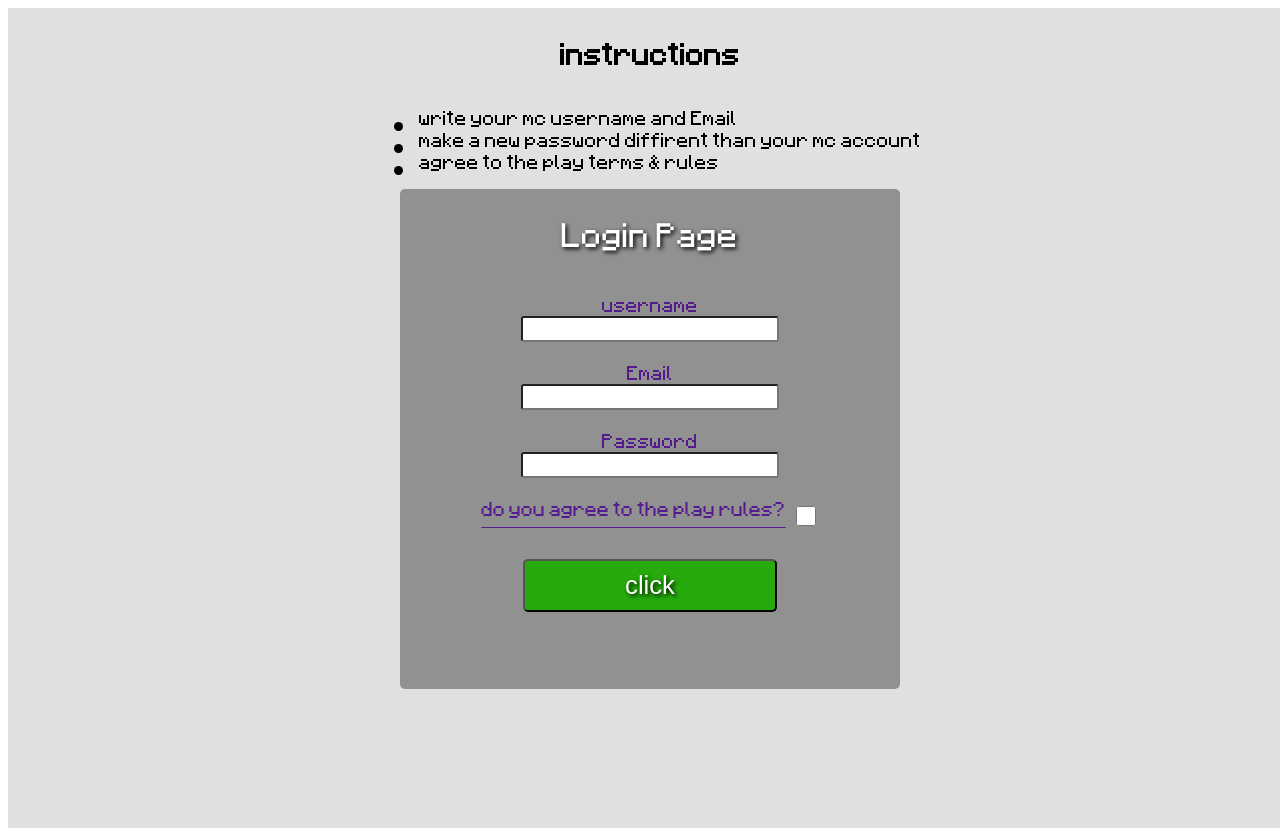
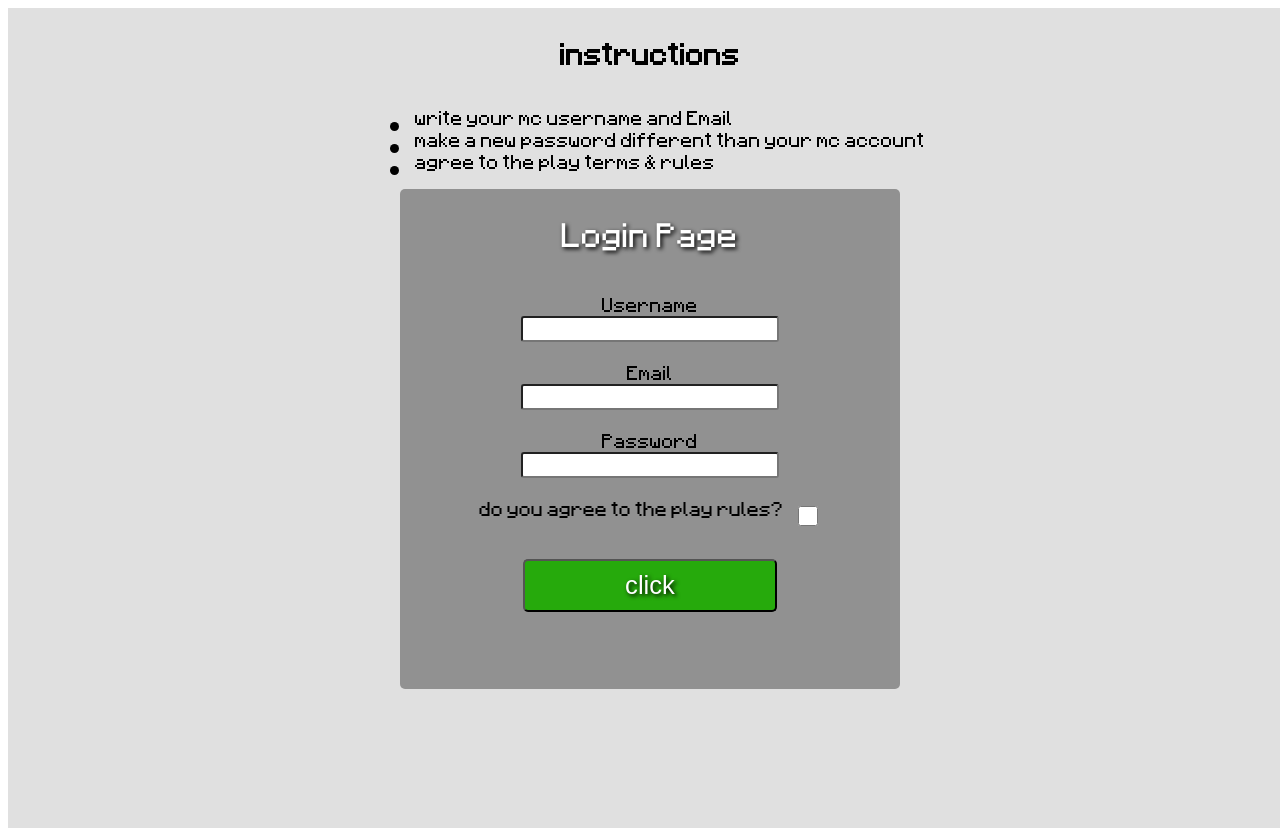
Before and after one commit to hadiahmad199/calc_smp, a website: page login.html in a window 1280 px wide. Drawn offline with Linux system fonts and the light colour scheme.

Commit message:
Update login.html

```diff
--- a/login.html
+++ b/login.html
@@ -7,39 +7,38 @@
     <title>Login-Page</title>
 </head>
 <body>
+
 <section class="header">
 
     <h2 class="loginh2">instructions</h2>
 
     <ul>
-            <li>write  your  mc  username and Email</li>
-            <li>make  a new  password  diffirent  than  your  mc  account</li>
-            <li>agree  to  the  play  terms  &  rules</li>
+        <li>write your mc username and Email</li>
+        <li>make a new password different than your mc account</li>
+        <li>agree to the play terms & rules</li>
     </ul>
-
 
     <section class="loginpage">
 
         <h3 id="logintxt">Login Page</h3>
 
-           <a href="" class="usernametxt">username</a>
+        <label class="usernametxt">Username</label>
         <input type="text" id="usernameinpt">
 
-
-           <a href="" class="emailtxt">Email</a>
+        <label class="emailtxt">Email</label>
         <input type="text" id="emailinpt">
 
-
-           <a href="" class="passwordtxt">Password</a>
+        <label class="passwordtxt">Password</label>
         <input type="text" id="passwordinpt">
 
-           <a href="" class="rules-checkbox-txt">do you agree to the play rules?<input type="checkbox" class="checkboxinpt"></a>
+        <label class="rules-checkbox-txt">
+            do you agree to the play rules?
+            <input type="checkbox" class="checkboxinpt">
+        </label>
 
         <button type="button" id="loginbtn">click</button>
 
-
     </section>
-
 </section>
 
 <script src="script.js"></script>
```
Lines whose indentation alone changed are shown as unchanged.
